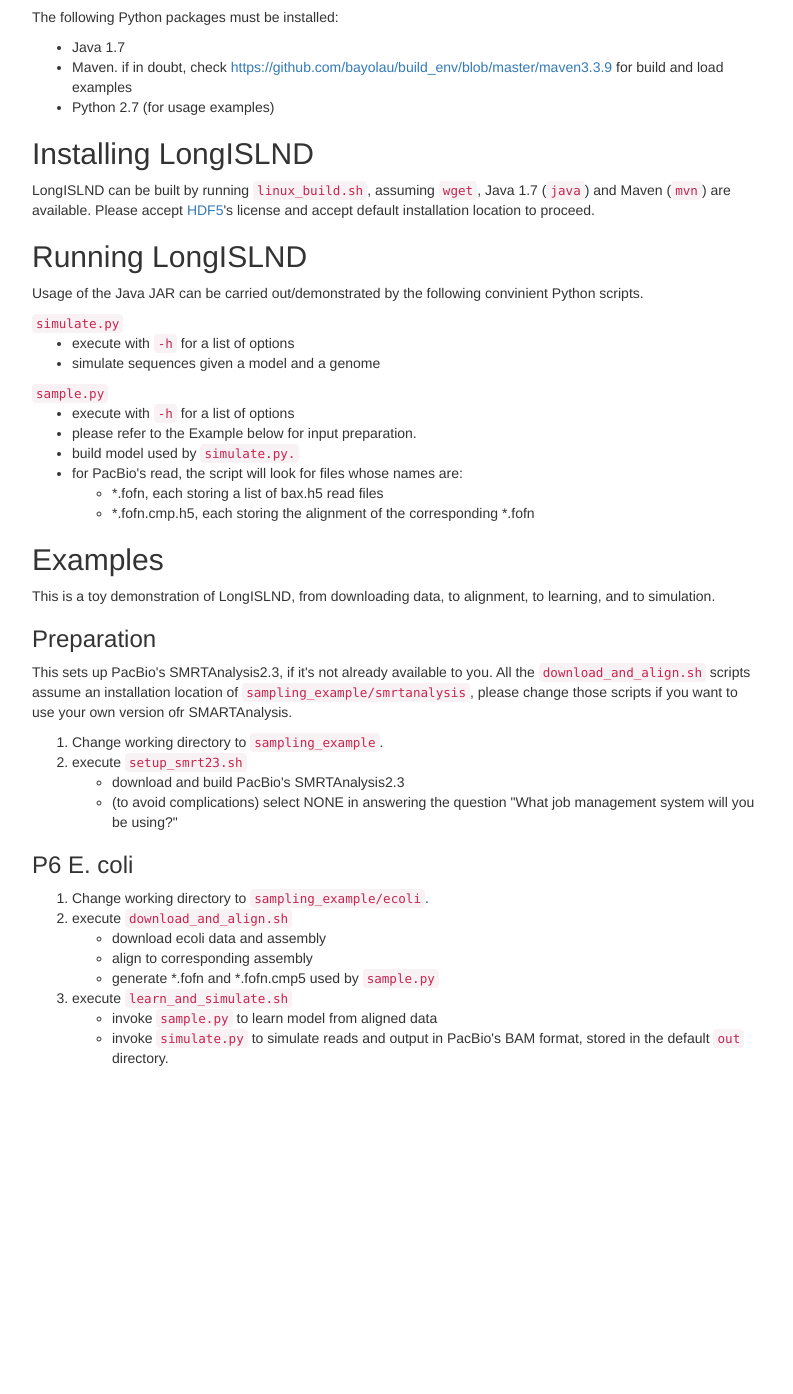
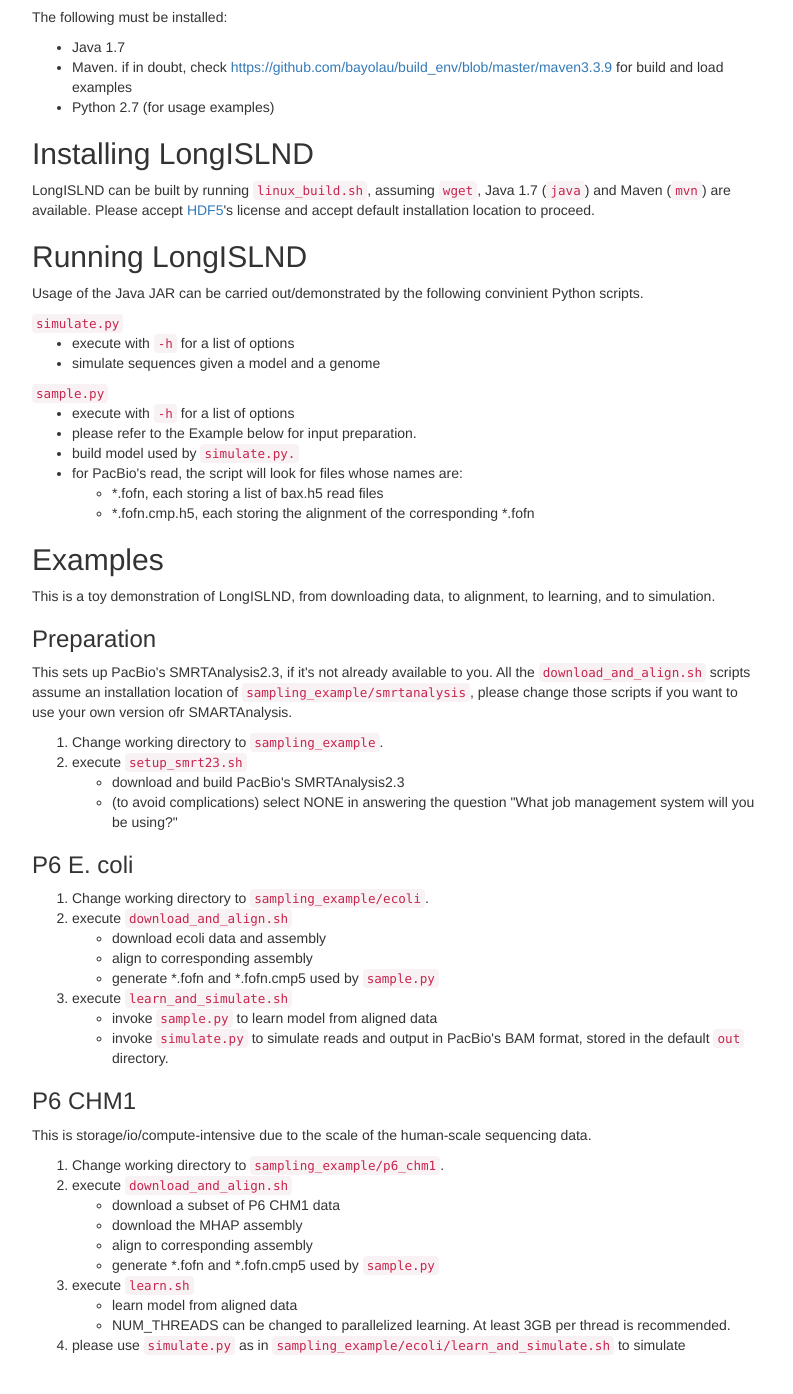
Before and after one commit to bioinform/longislnd, a plain HTML site: page index.html in a window 1280 px wide. Shown: the part 658-2052 px from the top of the page, without its empty margins (243-1036 px from the left). Drawn offline with nearby package versions, Linux system fonts and the light colour scheme.

Commit message:
more examples

```diff
--- a/index.html
+++ b/index.html
@@ -103,7 +103,7 @@ w.addEventListener ? w.addEventListener("load",function(){document.body.addEvent
 <p>Github repository: <a href="https://github.com/bioinform/longislnd" onclick="trackOutboundLink('https://github.com/bioinform/longislnd'); return false;">https://github.com/bioinform/longislnd</a></p>
 <h2>System Requirements</h2>
 <p>
-   The following Python packages must be installed:
+   The following must be installed:
    <ul>
       <li>Java 1.7</li>
       <li>Maven. if in doubt, check <a href="https://github.com/bayolau/build_env/blob/master/maven3.3.9" onclick="trackOutboundLink('https://github.com/bayolau/build_env/blob/master/maven3.3.9'); return false;">https://github.com/bayolau/build_env/blob/master/maven3.3.9</a> for build and load examples</li>
@@ -161,7 +161,6 @@ w.addEventListener ? w.addEventListener("load",function(){document.body.addEvent
     <li>invoke <code>simulate.py</code> to simulate reads and output in PacBio's BAM format, stored in the default <code>out</code> directory.</li>
   </ul>
 </ol>
-<!--
 <h3>P6 CHM1</h3>
 <p>This is storage/io/compute-intensive due to the scale of the human-scale sequencing data.</p>
 <ol>
@@ -176,10 +175,10 @@ w.addEventListener ? w.addEventListener("load",function(){document.body.addEvent
   <li>execute <code>learn.sh</code></li>
   <ul>
     <li>learn model from aligned data</li>
+    <li>NUM_THREADS can be changed to parallelized learning. At least 3GB per thread is recommended.</li>
   </ul>
-  <li>please refer to <code>sampling_example/ecoli/learn_and_simulate.sh</code> for a single-line simulation command</li>
+  <li>please use <code>simulate.py</code> as in  <code>sampling_example/ecoli/learn_and_simulate.sh</code> to simulate</li>
 </ol>
--->
 
 
 </body>
```
